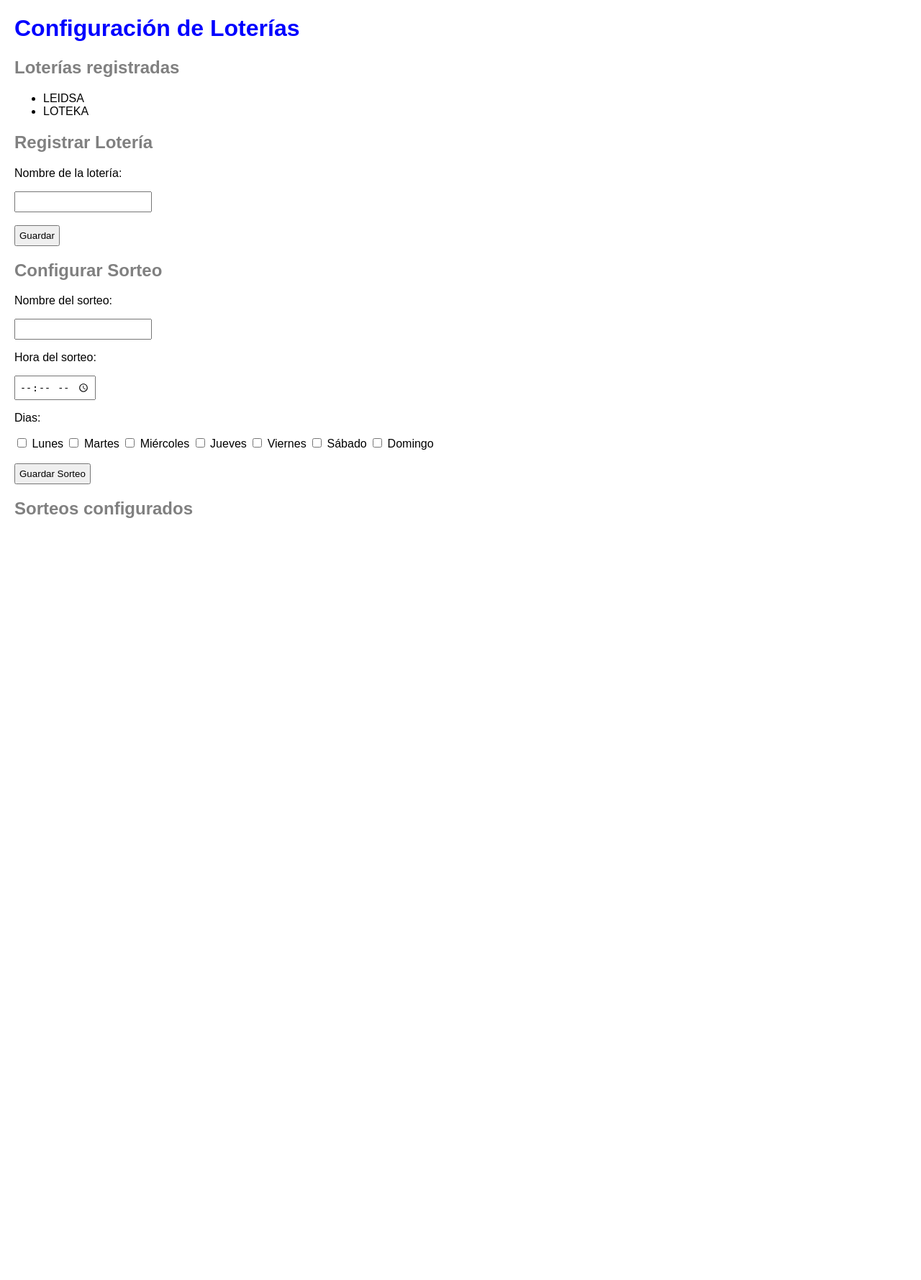
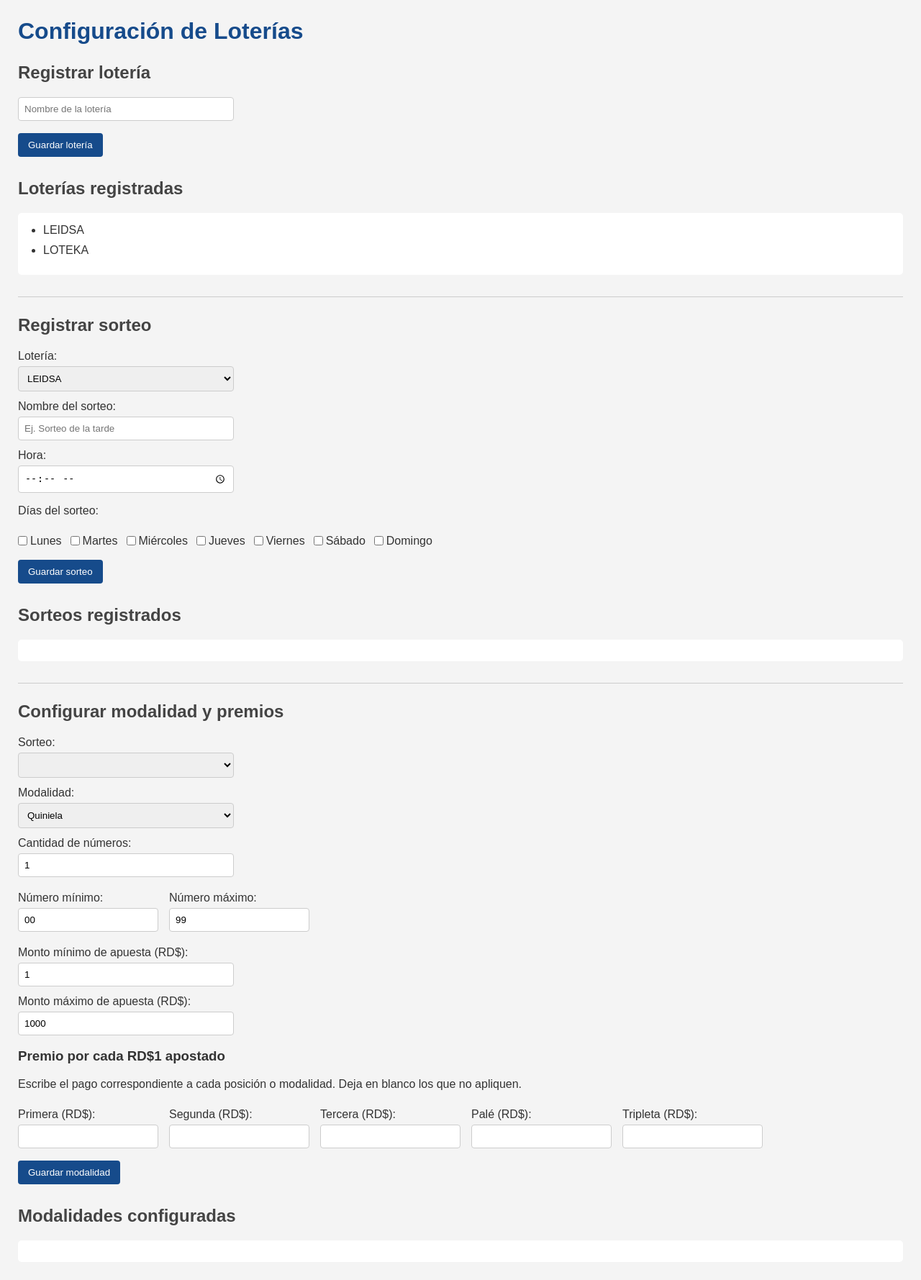
Before and after one commit to ADeVR/Consorcio-de-Bancas, a PHP site: page /Configuracion.html in a window 1280 px wide. Shown: the whole page at 72% size. Before the commit the page ends 720 px from the top, so only its background shows below. Run offline with PHP 8.4, Linux system fonts and the light colour scheme; lists and menus that the app fills with data are empty.

Commit message:
Actualizacion de archivos html, css, js

```diff
--- a/ConfiguracionLoterias/Configuracion.html
+++ b/ConfiguracionLoterias/Configuracion.html
@@ -1,55 +1,142 @@
-<!doctype html>
-<html>
-  <head>
+
+<!DOCTYPE html>
+<html lang="es">
+
+<head>
+    <meta charset="UTF-8">
+    <meta name="viewport" content="width=device-width, initial-scale=1.0">
+
     <title>Configuración de Loterías</title>
 
-    <link rel="stylesheet" href="css/estilos.css" />
-    <script src="js/script.js"></script>
-  </head>
+    <link rel="stylesheet" href="css/estilos.css">
+</head>
 
-  <body>
+<body>
+
     <h1>Configuración de Loterías</h1>
+
+    <h2>Registrar lotería</h2>
+
+    <input type="text" id="nombreLoteria"
+        placeholder="Nombre de la lotería">
+
+    <button onclick="agregarLoteria()">Guardar lotería</button>
 
     <h2>Loterías registradas</h2>
 
-    <ul id="listaLoterias">
-      <li>LEIDSA</li>
+    <ul id="listaLoterias"></ul>
 
-      <li>LOTEKA</li>
-    </ul>
+    <hr>
 
-    <h2>Registrar Lotería</h2>
+    <h2>Registrar sorteo</h2>
 
-    <p>Nombre de la lotería:</p>
+    <label>Lotería:</label>
+    <select id="loteriaSorteo"></select>
 
-    <input type="text" id="nombreLoteria" />
+    <label>Nombre del sorteo:</label>
+    <input type="text" id="nombreSorteo"
+        placeholder="Ej. Sorteo de la tarde">
 
-    <br /><br />
+    <label>Hora:</label>
+    <input type="time" id="horaSorteo">
 
-    <button onclick="agregarLoteria()">Guardar</button>
+    <p>Días del sorteo:</p>
 
-    <h2>Configurar Sorteo</h2>
+    <div class="dias">
+        <label><input type="checkbox" value="Lunes"> Lunes</label>
+        <label><input type="checkbox" value="Martes"> Martes</label>
+        <label><input type="checkbox" value="Miércoles"> Miércoles</label>
+        <label><input type="checkbox" value="Jueves"> Jueves</label>
+        <label><input type="checkbox" value="Viernes"> Viernes</label>
+        <label><input type="checkbox" value="Sábado"> Sábado</label>
+        <label><input type="checkbox" value="Domingo"> Domingo</label>
+    </div>
 
-    <p>Nombre del sorteo:</p>
+    <button onclick="agregarSorteo()">Guardar sorteo</button>
 
-    <input type="text" id="nombreSorteo" />
+    <h2>Sorteos registrados</h2>
 
-    <p>Hora del sorteo:</p>
-    <input type="time" id="horaSorteo" />
+    <ul id="listaSorteos"></ul>
 
-    <p>Dias:</p>
-    <input type="checkbox" id="lunes" /> Lunes
-    <input type="checkbox" id="martes" /> Martes
-    <input type="checkbox" id="miercoles" /> Miércoles
-    <input type="checkbox" id="jueves" /> Jueves
-    <input type="checkbox" id="viernes" /> Viernes
-    <input type="checkbox" id="sabado" /> Sábado
-    <input type="checkbox" id="domingo" /> Domingo
-     <br /><br />
+    <hr>
 
-    <button onclick="agregarSorteo()">Guardar Sorteo</button>
+    <h2>Configurar modalidad y premios</h2>
 
-    <h2>Sorteos configurados</h2>
-    <ul id="listaSorteos"></ul>
-  </body>
+    <label>Sorteo:</label>
+    <select id="sorteoJuego"></select>
+
+    <label>Modalidad:</label>
+    <select id="modalidad">
+        <option value="Quiniela">Quiniela</option>
+        <option value="Palé">Palé</option>
+        <option value="Tripleta">Tripleta</option>
+        <option value="Primera">Primera</option>
+        <option value="Segunda">Segunda</option>
+        <option value="Tercera">Tercera</option>
+        <option value="Pega 3">Pega 3</option>
+        <option value="Otra">Otra</option>
+    </select>
+
+    <label>Cantidad de números:</label>
+    <input type="number" id="cantidadNumeros" min="1" value="1">
+
+    <div class="fila">
+        <div>
+            <label>Número mínimo:</label>
+            <input type="text" id="numeroMinimo" value="00">
+        </div>
+
+        <div>
+            <label>Número máximo:</label>
+            <input type="text" id="numeroMaximo" value="99">
+        </div>
+    </div>
+
+    <label>Monto mínimo de apuesta (RD$):</label>
+    <input type="number" id="montoMinimo" min="0" step="0.01" value="1">
+
+    <label>Monto máximo de apuesta (RD$):</label>
+    <input type="number" id="montoMaximo" min="0" step="0.01" value="1000">
+
+    <h3>Premio por cada RD$1 apostado</h3>
+
+    <p>Escribe el pago correspondiente a cada posición o modalidad.
+        Deja en blanco los que no apliquen.</p>
+
+    <div class="fila">
+        <div>
+            <label>Primera (RD$):</label>
+            <input type="number" id="premioPrimera" min="0" step="0.01">
+        </div>
+
+        <div>
+            <label>Segunda (RD$):</label>
+            <input type="number" id="premioSegunda" min="0" step="0.01">
+        </div>
+
+        <div>
+            <label>Tercera (RD$):</label>
+            <input type="number" id="premioTercera" min="0" step="0.01">
+        </div>
+
+        <div>
+            <label>Palé (RD$):</label>
+            <input type="number" id="premioPale" min="0" step="0.01">
+        </div>
+
+        <div>
+            <label>Tripleta (RD$):</label>
+            <input type="number" id="premioTripleta" min="0" step="0.01">
+        </div>
+    </div>
+
+    <button onclick="agregarJuego()">Guardar modalidad</button>
+
+    <h2>Modalidades configuradas</h2>
+
+    <ul id="listaJuegos"></ul>
+
+    <script src="js/script.js"></script>
+
+</body>
 </html>
--- a/ConfiguracionLoterias/css/estilos.css
+++ b/ConfiguracionLoterias/css/estilos.css
@@ -1,16 +1,94 @@
+
 body {
-    font-family: Arial;
-    margin: 20px;
+    font-family: Arial, sans-serif;
+    margin: 25px;
+    background-color: #f4f4f4;
+    color: #333;
 }
-h1{
-    color: blue;
+
+h1 {
+    color: #164b8b;
 }
+
 h2 {
-    color: gray;
+    color: #444;
+    margin-top: 25px;
 }
+
+input,
+select {
+    padding: 8px;
+    margin: 5px 0 12px;
+    border: 1px solid #ccc;
+    border-radius: 4px;
+    box-sizing: border-box;
+    max-width: 100%;
+}
+
+body > input,
+body > select {
+    display: block;
+    width: 300px;
+}
+
+label {
+    display: block;
+    margin-top: 8px;
+}
+
 button {
-    padding: 5px;
+    padding: 9px 14px;
+    background-color: #164b8b;
+    color: white;
+    border: none;
+    border-radius: 4px;
+    cursor: pointer;
+    margin: 5px 0;
 }
-input {
-    padding : 5px;
+
+button:hover {
+    background-color: #0d3565;
 }
+
+ul {
+    background-color: white;
+    padding: 15px 35px;
+    border-radius: 5px;
+}
+
+li {
+    margin-bottom: 10px;
+}
+
+.fila {
+    display: flex;
+    flex-wrap: wrap;
+    gap: 15px;
+}
+
+.fila div {
+    min-width: 140px;
+}
+
+.dias {
+    display: flex;
+    flex-wrap: wrap;
+    gap: 12px;
+    margin-bottom: 12px;
+}
+
+.dias label {
+    display: flex;
+    align-items: center;
+    gap: 4px;
+}
+
+.dias input {
+    margin: 0;
+}
+
+hr {
+    margin-top: 30px;
+    border: 0;
+    border-top: 1px solid #ccc;
+}
```
Also changed, not shown: ConfiguracionLoterias/js/script.js (+232 -41 lines).
